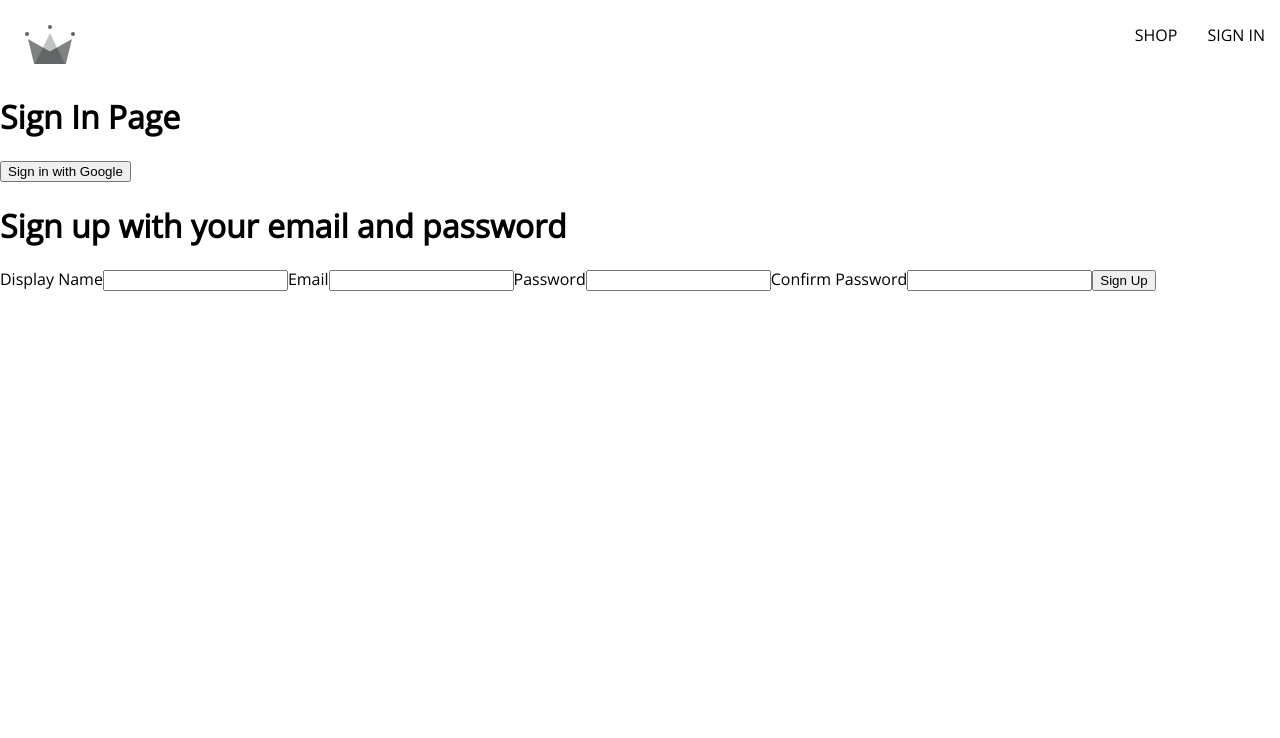
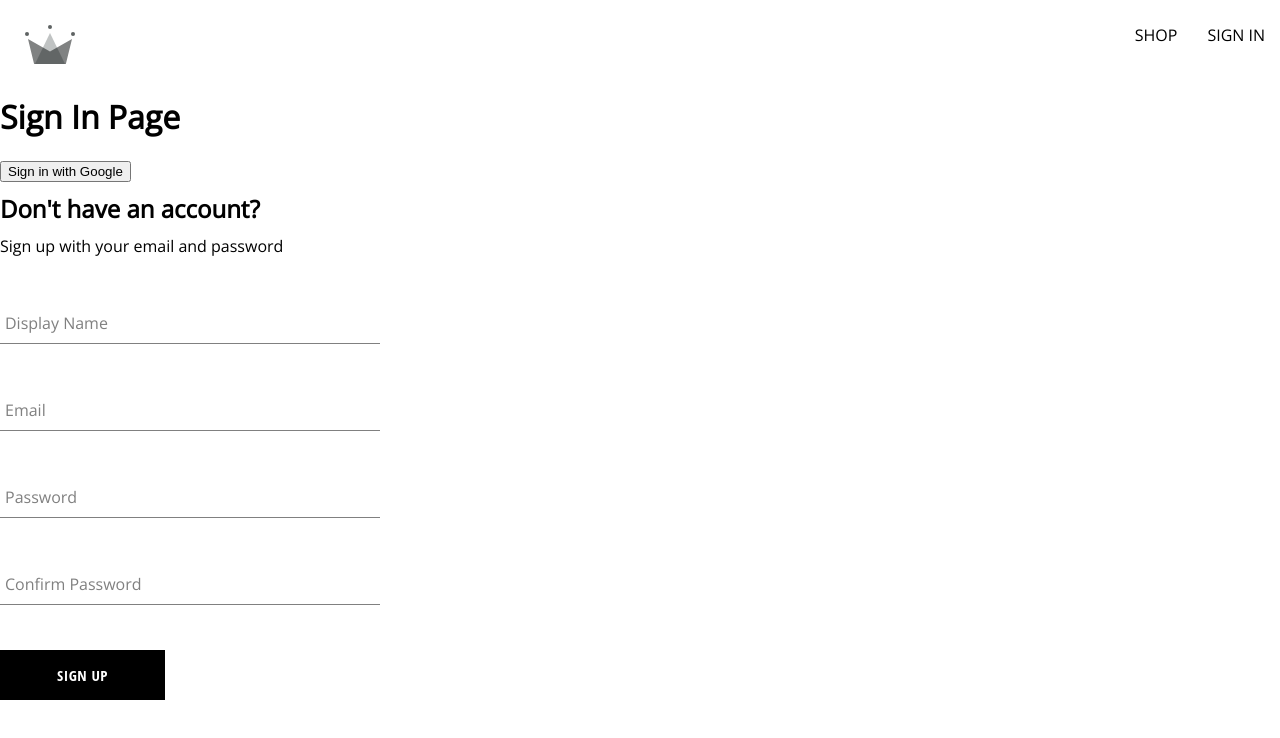
Before and after one commit to ashad767/EcommerceApp, a React (Create React App) app: page /sign-in in a window 1280 px wide. Shown: the top 738 px of the page. Built offline with nearby package versions, Linux system fonts and the light colour scheme.

Commit message:
created button and input components, updated sign up component

```diff
--- /dev/null
+++ b/src/components/button/button.component.jsx
@@ -0,0 +1,16 @@
+import './button.styles.scss'
+
+const BUTTON_TYPE_CLASSES = {
+    google: 'google-sign-in',
+    inverted: 'inverted'
+}
+
+const Button = ({ children, buttonType, ...otherProps }) => {
+  return (
+        <button className={`button-container ${BUTTON_TYPE_CLASSES[buttonType]}`} {...otherProps}>
+            { children }
+        </button>
+    )
+}
+
+export default Button
--- /dev/null
+++ b/src/components/button/button.styles.scss
@@ -0,0 +1,46 @@
+.button-container {
+    min-width: 165px;
+    width: auto;
+    height: 50px;
+    letter-spacing: 0.5px;
+    line-height: 50px;
+    padding: 0 35px 0 35px;
+    font-size: 15px;
+    background-color: black;
+    color: white;
+    text-transform: uppercase;
+    font-family: 'Open Sans Condensed';
+    font-weight: bolder;
+    border: none;
+    cursor: pointer;
+    display: flex;
+    justify-content: center;
+
+    &:hover {
+      background-color: white;
+      color: black;
+      border: 1px solid black;
+    }
+
+    &.google-sign-in {
+      background-color: #4285f4;
+      color: white;
+
+      &:hover {
+        background-color: #357ae8;
+        border: none;
+      }
+    }
+
+    &.inverted {
+      background-color: white;
+      color: black;
+      border: 1px solid black;
+
+      &:hover {
+        background-color: black;
+        color: white;
+        border: none;
+      }
+    }
+  }
--- /dev/null
+++ b/src/components/form-input/form-input.component.jsx
@@ -0,0 +1,12 @@
+import "./form-input.styles.scss"
+
+const FormInput = ({ label, ...otherProps }) => {
+    return (
+        <div className="group">
+            <input className="form-input" {...otherProps}/>
+            { label && <label className={`${otherProps.value.length ? 'shrink' : ''} form-input-label`}> {label} </label> }
+        </div>
+    )
+}
+
+export default FormInput
--- /dev/null
+++ b/src/components/form-input/form-input.styles.scss
@@ -0,0 +1,54 @@
+$sub-color: grey;
+$main-color: black;
+
+@mixin shrinkLabel {
+  top: -14px;
+  font-size: 12px;
+  color: $main-color;
+}
+
+.group {
+  position: relative;
+  margin: 45px 0;
+
+  .form-input {
+    background: none;
+    background-color: white;
+    color: $sub-color;
+    font-size: 18px;
+    padding: 10px 10px 10px 5px;
+    display: block;
+    width: 100%;
+    border: none;
+    border-radius: 0;
+    border-bottom: 1px solid $sub-color;
+    margin: 25px 0;
+
+    &:focus {
+      outline: none;
+    }
+
+    &:focus ~ .form-input-label {
+      @include shrinkLabel();
+    }
+  }
+
+  input[type='password'] {
+    letter-spacing: 0.3em;
+  }
+
+  .form-input-label {
+    color: $sub-color;
+    font-size: 16px;
+    font-weight: normal;
+    position: absolute;
+    pointer-events: none;
+    left: 5px;
+    top: 10px;
+    transition: 300ms ease all;
+
+    &.shrink {
+      @include shrinkLabel();
+    }
+  }
+}
--- a/src/components/sign-up-form/sign-up-form.component.jsx
+++ b/src/components/sign-up-form/sign-up-form.component.jsx
@@ -1,6 +1,11 @@
 import { useState } from "react"
 
 import { createAuthUserWithEmailAndPassword, createUserDocumentFromAuth } from "../../utils/firebase/firebase.utils"
+
+import FormInput from "../form-input/form-input.component"
+import Button from "../button/button.component"
+
+import './sign-up-form.styles.scss'
 
 const defaultFormFields = {
     displayName: '',
@@ -38,6 +43,9 @@ const SignUpForm = () => {
             if(error.code == 'auth/email-already-in-use') {
                 alert("Cannot create user, email is already in use")
             }
+            else if (error.code == 'auth/weak-password') {
+                alert("Cannot create user, password is too weak")
+            }
             else {
                 console.log("Error encountered in user creation", error)
             }
@@ -45,22 +53,19 @@ const SignUpForm = () => {
     }
 
     return (
-        <div>
-            <h1>Sign up with your email and password</h1>
+        <div className="sign-up-container">
+            <h2>Don't have an account?</h2>
+            <span>Sign up with your email and password</span>
             <form onSubmit={handleSubmit}>
-                <label>Display Name</label>
-                <input type='text' required onChange={handleChange} name="displayName" value={displayName}/>
+                <FormInput label="Display Name" type='text' required onChange={handleChange} name="displayName" value={displayName}/>
 
-                <label>Email</label>
-                <input type='email' required onChange={handleChange} name="email" value={email}/>
+                <FormInput label="Email" type='email' required onChange={handleChange} name="email" value={email}/>
 
-                <label>Password</label>
-                <input type='password' required onChange={handleChange} name="password" value={password}/>
+                <FormInput label="Password" type='password' required onChange={handleChange} name="password" value={password}/>
 
-                <label>Confirm Password</label>
-                <input type='password' required onChange={handleChange} name="confirmPassword" value={confirmPassword}/>
+                <FormInput label="Confirm Password" type='password' required onChange={handleChange} name="confirmPassword" value={confirmPassword}/>
 
-                <button type="submit">Sign Up</button>
+                <Button type="submit">SIGN UP</Button>
             </form>
         </div>
     )
--- a/src/components/sign-up-form/sign-up-form.styles.scss
+++ b/src/components/sign-up-form/sign-up-form.styles.scss
@@ -0,0 +1,9 @@
+.sign-up-container {
+    display: flex;
+    flex-direction: column;
+    width: 380px;
+
+    h2{
+        margin: 10px 0;
+    }
+}
```
